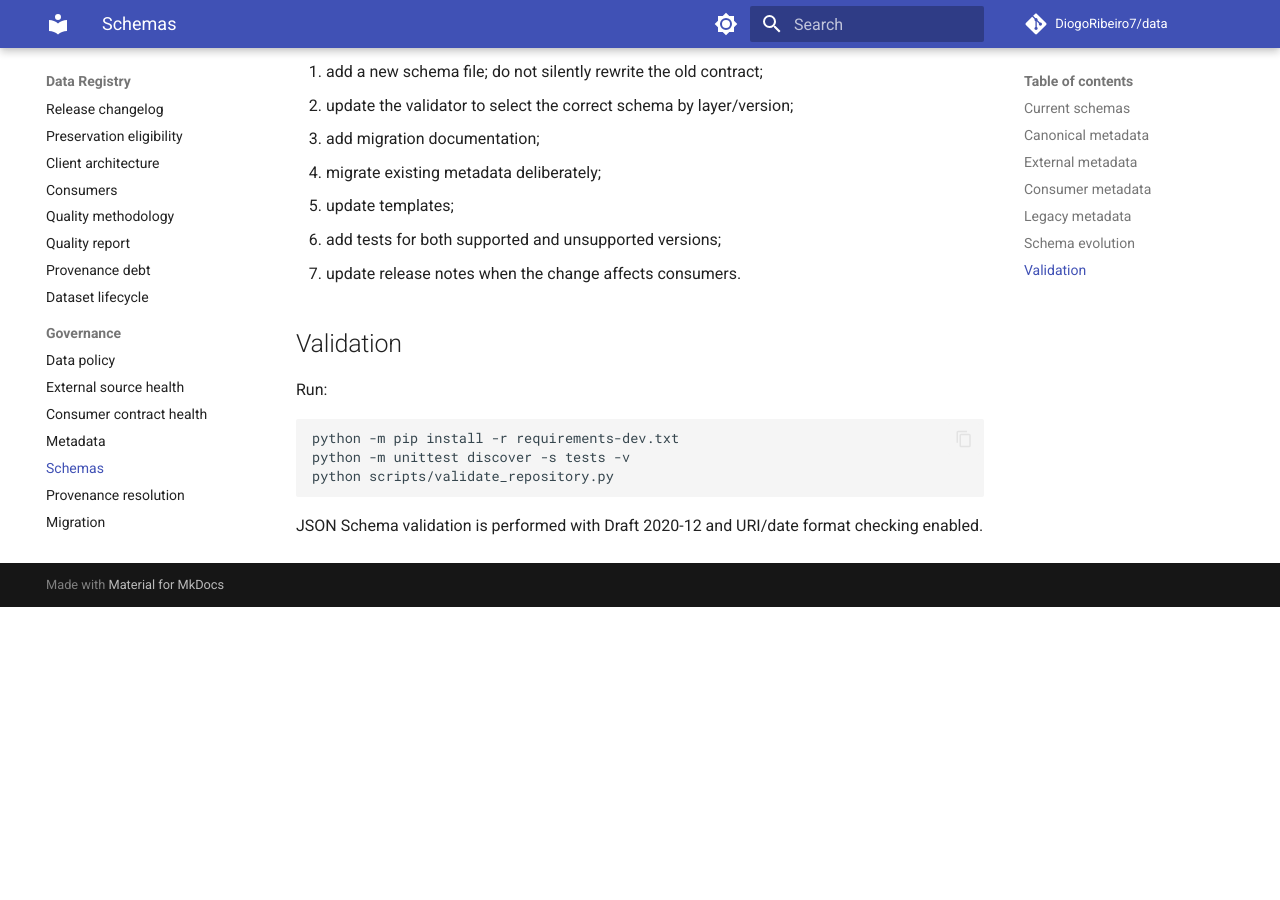
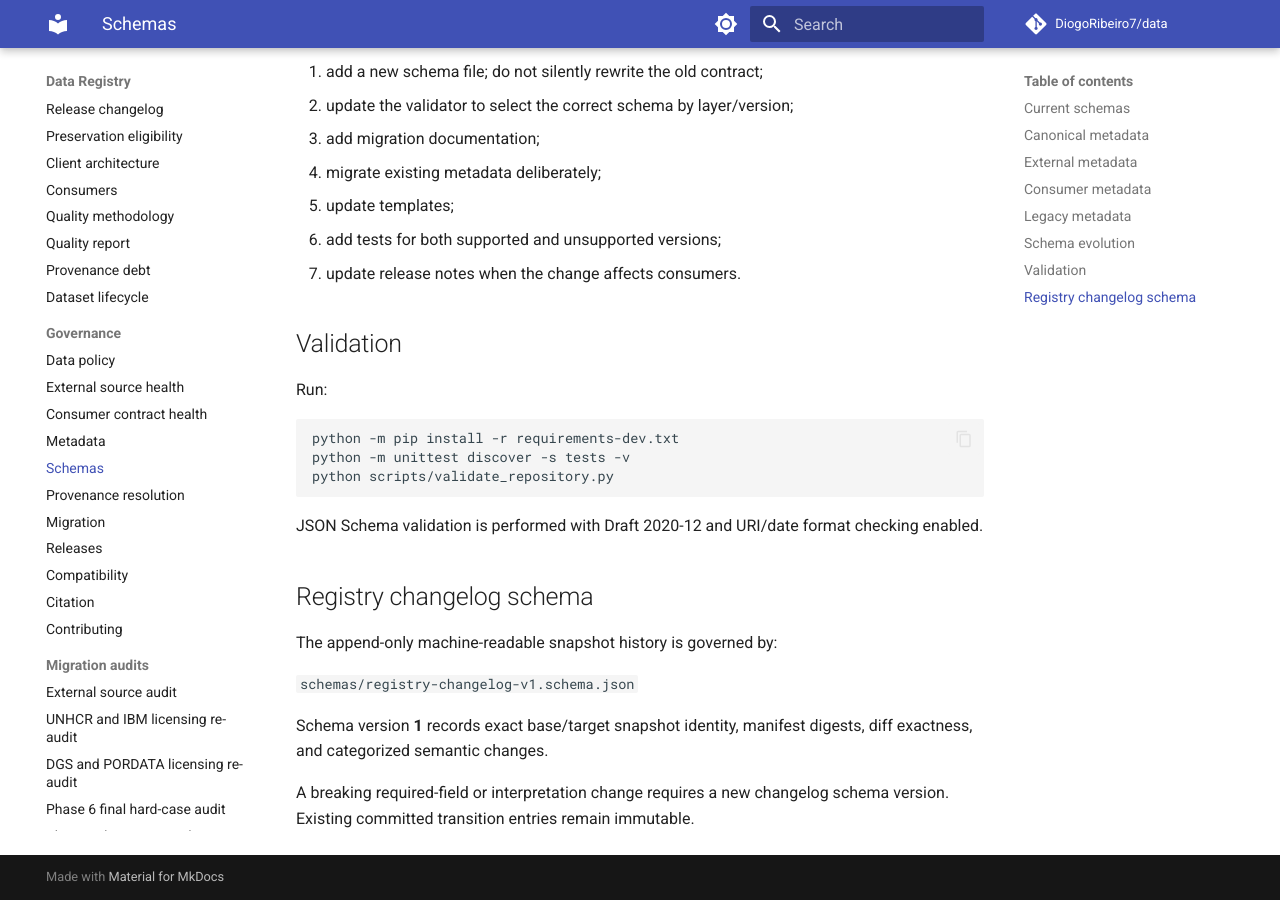
Before and after one commit to DiogoRibeiro7/data, an MkDocs documentation site: the page built from docs/SCHEMAS.md, in a window 1280 px wide and 900 px high, scrolled down 3190 px. Built offline with MkDocs 1.6.1 and Material for MkDocs 9.7.7, drawn with Linux system fonts in a browser that asks for light colours; comment, search, counter and statistics services are not loaded; before the commit the page ends 3797 px from its top, so only the background shows below that.

Commit message:
Document registry changelog schema

````diff
--- a/docs/SCHEMAS.md
+++ b/docs/SCHEMAS.md
@@ -125,3 +125,16 @@
 ```
 
 JSON Schema validation is performed with Draft 2020-12 and URI/date format checking enabled.
+
+
+## Registry changelog schema
+
+The append-only machine-readable snapshot history is governed by:
+
+`schemas/registry-changelog-v1.schema.json`
+
+Schema version **1** records exact base/target snapshot identity, manifest
+digests, diff exactness, and categorized semantic changes.
+
+A breaking required-field or interpretation change requires a new changelog
+schema version. Existing committed transition entries remain immutable.
````
